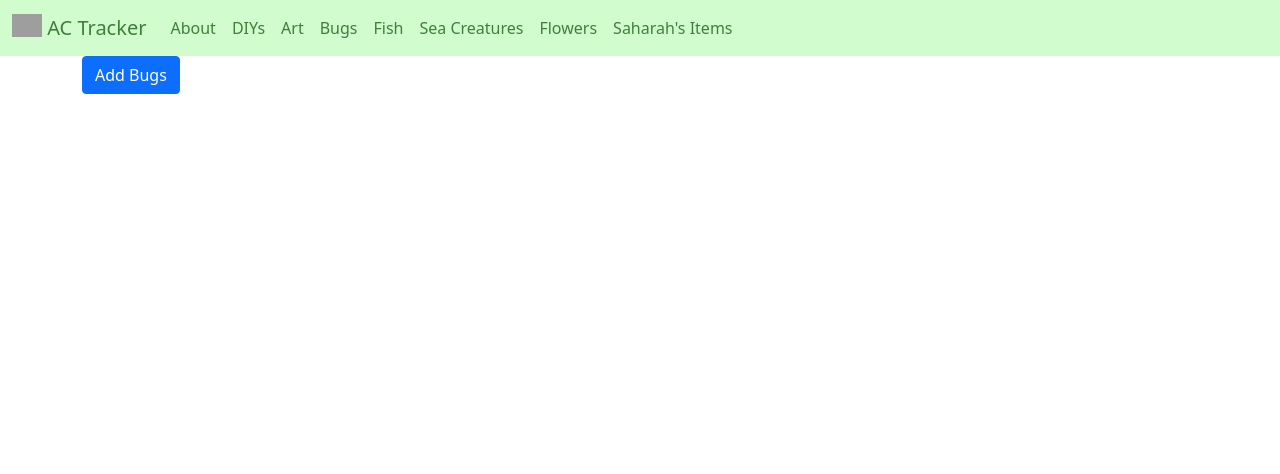
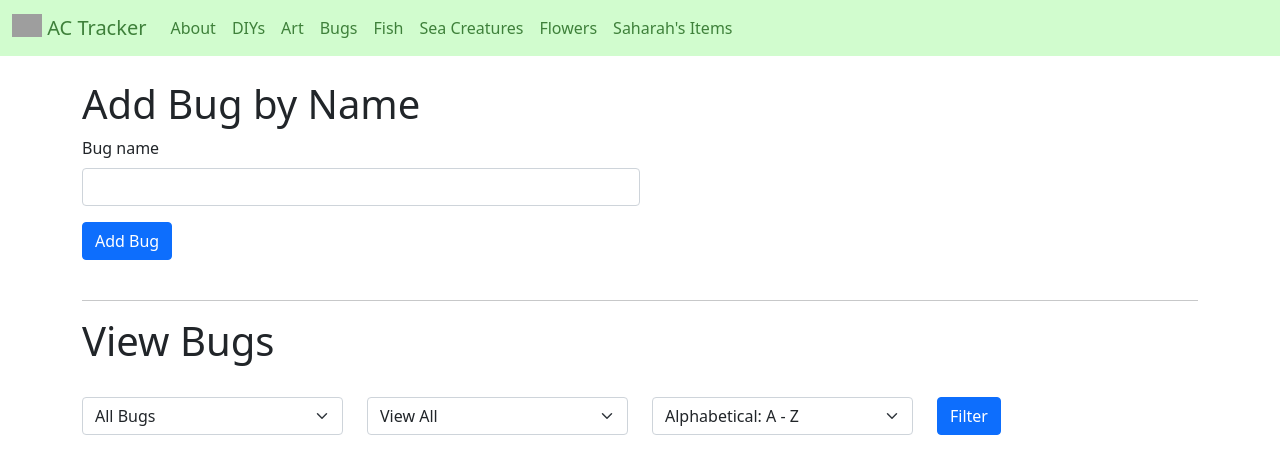
Before and after one commit to lindsaygoins/island-yourland, a Flask app: page /bugs in a window 1280 px wide. Shown: the top 474 px of the page. Run offline with Flask 2, Linux system fonts and the light colour scheme; grey boxes are pictures that could not be loaded.

Commit message:
Updated Bugs page

```diff
--- a/app.py
+++ b/app.py
@@ -37,7 +37,7 @@ def add_art():
 def search_art():
     return render_template("search_art.html")
 
-@app.route('/bugs')
+@app.route('/bugs', methods=['GET', 'POST'])
 def bugs():
     return render_template("bugs.html")
 
@@ -45,7 +45,7 @@ def bugs():
 def add_bugs():
     return render_template("add_bugs.html")
 
-@app.route('/fish')
+@app.route('/fish', methods=['GET', 'POST'])
 def fish():
     return render_template("fish.html")
 
@@ -53,7 +53,7 @@ def fish():
 def add_fish():
     return render_template("add_fish.html")
 
-@app.route('/seacreatures')
+@app.route('/seacreatures', methods=['GET', 'POST'])
 def seacreatures():
     return render_template("seacreatures.html")
 
@@ -61,7 +61,7 @@ def seacreatures():
 def add_seacreatures():
     return render_template("add_seacreatures.html")
 
-@app.route('/flowers')
+@app.route('/flowers', methods=['GET', 'POST'])
 def flowers():
     return render_template("flowers.html")
 
--- a/templates/bugs.html
+++ b/templates/bugs.html
@@ -1,11 +1,54 @@
 {% extends "layouts/base.html" %}
 
 {% block body %}
-    <form action="{{ url_for('add_bugs') }}" method="GET">
+
+    <br>
+    <h6 class="display-6">Add Bug by Name</h6>
+    <form action="{{ url_for('add_bugs') }}" method="POST">
+        <div class="mb-3 col-6">
+            <label for="bug_name" class="form-label">Bug name</label>
+            <input type="text" class="form-control" id="bug_name" name="bug_name" required>
+        </div>
+        <input type="hidden" id="bug_user" name="bug_user" value="lindsay">
+        <button type="submit" class="btn btn-primary">Add Bug</button>
+    </form>
+
+    <br>
+    <hr />
+
+    <h6 class="display-6">View Bugs</h6>
+    <br>
+
+    <form action="{{ url_for('bugs') }}" method="POST">
+
         <div class="row">
-            <div class="col-2">
-                <button type="submit" class="btn btn-primary">Add Bugs</button>
+
+            <div class="col-3">
+                <select class="form-select" aria-label="Default select example">
+                    <option selected value="all">All Bugs</option>
+                    <option value="catch">Currently Catchable</option>
+                </select>
+            </div>
+
+            <div class="col-3">
+                <select class="form-select" aria-label="Default select example">
+                    <option selected value="all">View All</option>
+                    <option value="lindsay">Lindsay</option>
+                    <option value="not_lindsay">Uncollected Lindsay</option>
+                </select>
+            </div>
+
+            <div class="col-3">
+                <select class="form-select" aria-label="Default select example">
+                    <option selected value="A">Alphabetical: A - Z</option>
+                    <option value="Z">Alphabetical: Z - A</option>
+                </select>
+            </div>
+
+            <div class="mb-3 col-2">
+                <button type="submit" class="btn btn-primary">Filter</button>
             </div>
         </div>
     </form>
+
 {% endblock %}
```
